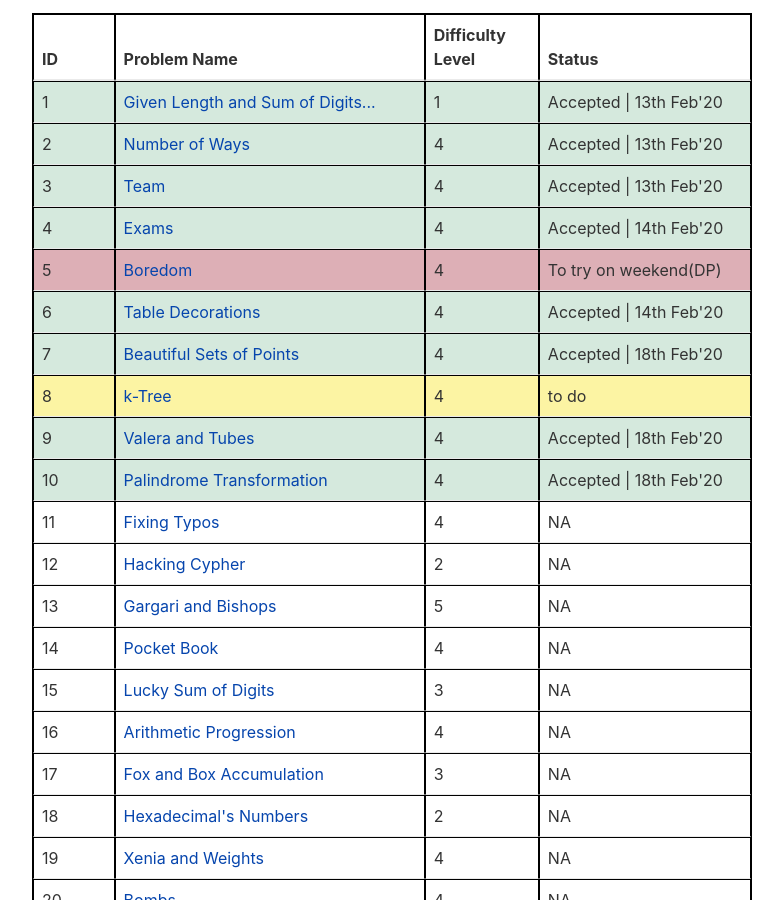
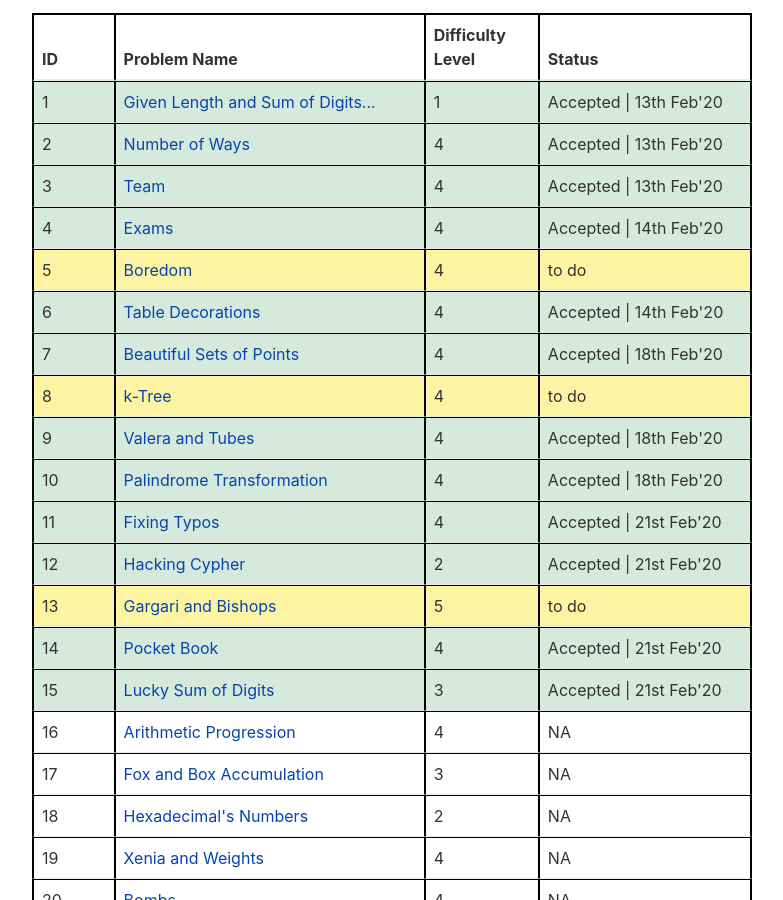
Before and after one commit to vaibhavahuja/vaibhavahuja.github.io, a Jekyll site: the page built from _posts/2020-02-13-practice-list-1.md, in a window 1280 px wide and 900 px high, scrolled down 270 px. Shown: the whole window, without its empty margins (8-791 px from the left). Built offline with Jekyll 4.4.1, drawn with Linux system fonts in a browser that asks for light colours; comment, search, counter and statistics services are not loaded.

Commit message:
updated problems

```diff
--- a/_posts/2020-02-13-practice-list-1.md
+++ b/_posts/2020-02-13-practice-list-1.md
@@ -46,11 +46,11 @@ Below is a list of problems I will be solving during this February - March'20. I
 		<td>4</td>
 		<td>Accepted | 14th Feb'20</td>
 	</tr>
-	<tr style="background-color: {{page.red}};">
+	<tr style="background-color: {{page.yellow}};">
 		<td>5</td>
 		<td><a href="http://codeforces.com/problemset/problem/455/A" target="_blank">Boredom</a></td>
 		<td>4</td>
-		<td>To try on weekend(DP) </td>
+		<td> to do </td>
 	</tr>
 	<tr style="background-color: {{page.green}};">
 		<td>6</td>
@@ -82,35 +82,35 @@ Below is a list of problems I will be solving during this February - March'20. I
 		<td>4</td>
 		<td>Accepted | 18th Feb'20</td>
 	</tr>
-	<tr style="background-color: white;">
+	<tr style="background-color: {{page.green}};">
 		<td>11</td>
 		<td><a href="http://codeforces.com/problemset/problem/363/C" target="_blank">Fixing Typos</a></td>
 		<td>4</td>
-		<td>NA</td>
+		<td>Accepted | 21st Feb'20</td>
 	</tr>
-	<tr style="background-color: white;">
+	<tr style="background-color: {{page.green}};">
 		<td>12</td>
 		<td><a href="http://codeforces.com/problemset/problem/490/C" target="_blank">Hacking Cypher</a></td>
 		<td>2</td>
-		<td>NA</td>
+		<td>Accepted | 21st Feb'20</td>
 	</tr>
-	<tr style="background-color: white;">
+	<tr style="background-color: {{page.yellow}};">
 		<td>13</td>
 		<td><a href="http://codeforces.com/problemset/problem/463/C" target="_blank">Gargari and Bishops</a></td>
 		<td>5</td>
-		<td>NA</td>
+		<td>to do</td>
 	</tr>
-	<tr style="background-color: white;">
+	<tr style="background-color: {{page.green}};">
 		<td>14</td>
 		<td><a href="http://codeforces.com/problemset/problem/152/C" target="_blank">Pocket Book</a></td>
 		<td>4</td>
-		<td>NA</td>
+		<td>Accepted | 21st Feb'20</td>
 	</tr>
-	<tr style="background-color: white;">
+	<tr style="background-color: {{page.green}};">
 		<td>15</td>
 		<td><a href="http://codeforces.com/problemset/problem/109/A" target="_blank">Lucky Sum of Digits</a></td>
 		<td>3</td>
-		<td>NA</td>
+		<td>Accepted | 21st Feb'20</td>
 	</tr>
 	<tr style="background-color: white;">
 		<td>16</td>
```
Also changed, not shown: 2 other files.
